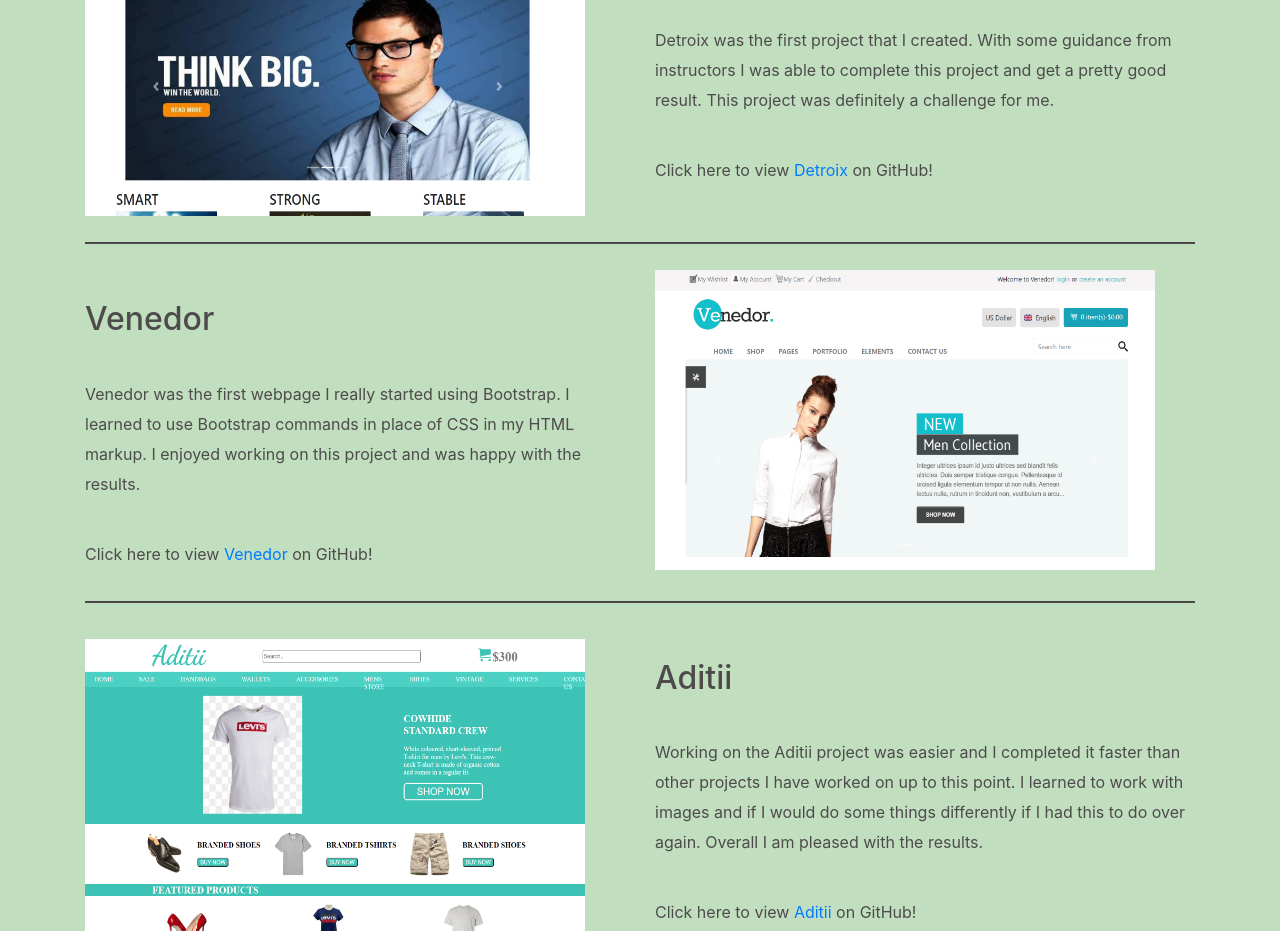
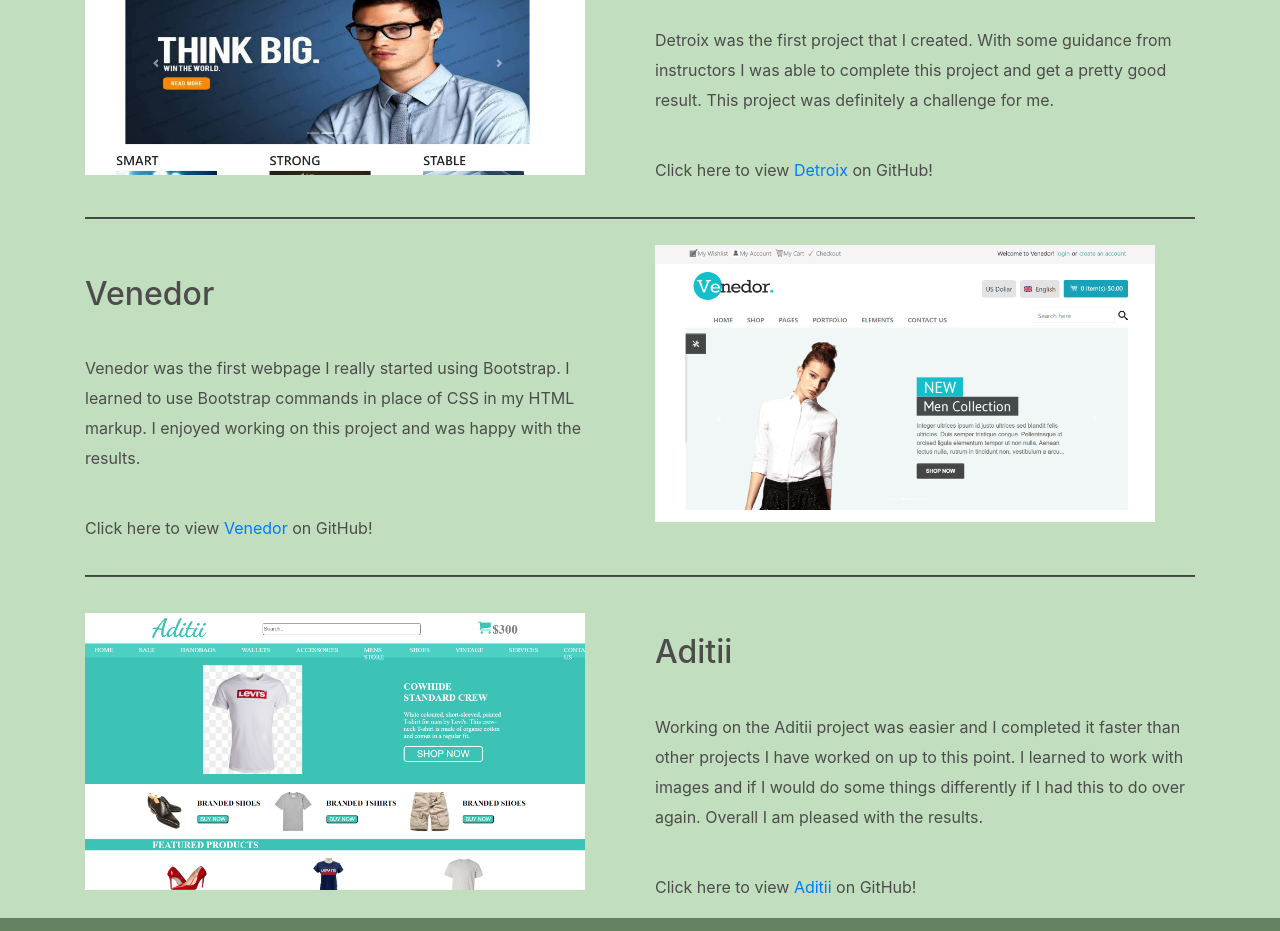
Before and after one commit to NoelMarkD/Portfolio, a plain HTML site: page projects.html in a window 1280 px wide. Shown: the part 692-1623 px from the top of the page. Drawn offline with nearby package versions, Linux system fonts and the light colour scheme.

Commit message:
update responsiveness 1419

```diff
--- a/css/projects.css
+++ b/css/projects.css
@@ -163,7 +163,7 @@ main{
     margin-top: 20px;
     margin-bottom: 10px;
     width: 500px;
-    height: 300px;
+    /* height: 300px; */
 }
 
 .bloom-h2{
@@ -181,7 +181,7 @@ main{
     margin-top: 10px;
     margin-bottom: 10px;
     width: 500px;
-    height: 300px;
+    /* height: 300px; */
 }
 
 .detroix-h2{
@@ -199,7 +199,7 @@ main{
     margin-top: 10px;
     margin-bottom: 10px;
     width: 500px;
-    height: 300px;
+    /* height: 300px; */
 }
 
 .venedor-h2{
@@ -217,7 +217,7 @@ main{
     margin-top: 20px;
     margin-bottom: 10px;
     width: 500px;
-    height: 300px;
+    /* height: 300px; */
 }
 
 .aditii-h2{
```
